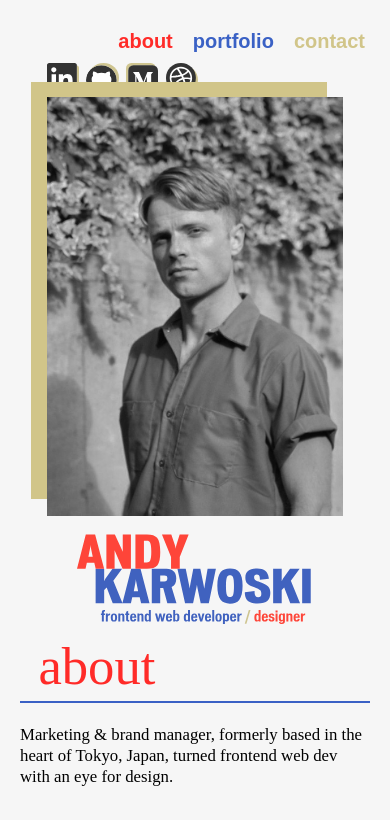
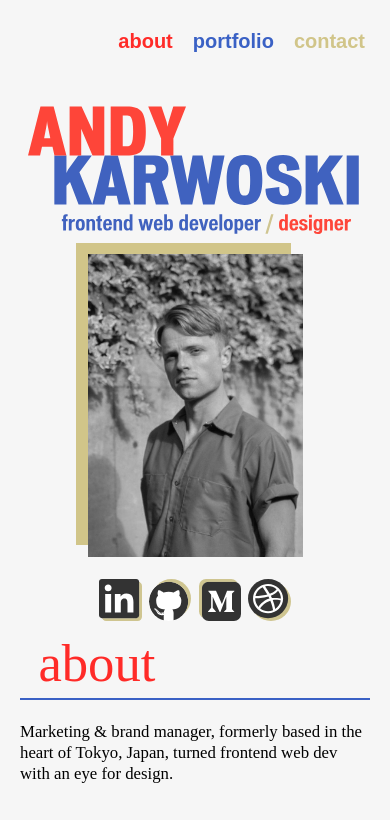
Before and after one commit to LovelyAndy/andykarwoski.com, a Vue app: page / in a window 390 px wide. Shown: the top 820 px of the page. Built offline with nearby package versions, Linux system fonts and the light colour scheme; a web font is replaced by a local one.

Commit message:
breakpoints update, hero section started

```diff
--- a/src/components/base-components/BaseLinks.vue
+++ b/src/components/base-components/BaseLinks.vue
@@ -1,16 +1,16 @@
 <template>
   <div class="component-wrapper">
     <div class="container">
-      <a href="https://www.linkedin.com/in/andrew-karwoski-b95689122/" target="_blank" class="icon"
+      <a href="https://www.linkedin.com/in/andrew-karwoski-b95689122/" target="_blank" class="_icon"
         ><img src="/svgs/linkedin.svg" alt="Linkedin Link"
       /></a>
-      <a href="https://github.com/LovelyAndy" target="_blank" class="icon"
+      <a href="https://github.com/LovelyAndy" target="_blank" class="_icon"
         ><img src="/svgs/github.svg" alt="Github Link"
       /></a>
-      <a href="https://medium.com/" target="_blank" class="icon"
+      <a href="https://medium.com/" target="_blank" class="_icon"
         ><img src="/svgs/medium.svg" alt="Medium Link"
       /></a>
-      <a href="#" target="_blank" class="icon"
+      <a href="#" target="_blank" class="_icon"
         ><img src="/svgs/dribbble.svg" alt="Dribbble Link"
       /></a>
     </div>
@@ -37,7 +37,7 @@ export default {
   flex-direction: row
 .container > * + *
   margin-left: .75em
-.icon
+._icon
+  width: clamp(3.1rem, 3.5667rem + 1.6667vw, 4.3rem)
   cursor: pointer
-  width: clamp(3.1rem, 2.5667rem + 1.6667vw, 4.3rem)
 </style>
--- a/src/components/base-components/ProfilePicPF.vue
+++ b/src/components/base-components/ProfilePicPF.vue
@@ -24,6 +24,8 @@ export default {
 @import '../../css/colors.sass'
 
 .component-wrapper
+  width: 100%
+  max-width: 21.5rem
 
 ._pic-wrapper
   position: relative
@@ -31,7 +33,7 @@ export default {
 ._pic
   position: relative
   z-index: 2
-  max-width: 100%
+  width: 100%
   filter: saturate(0%)
   cursor: pointer
   &:hover
@@ -71,6 +73,6 @@ export default {
 //     margin: 0
 //     max-width: 60%
 
-// // greater than large phone and smaller than desktop viewport
-// @include media('>=425', '<desktop')
+// // greater than large phone and smaller than laptop viewport
+// @include media('>=425', '<laptop')
 </style>
--- a/src/components/sections/Hero.vue
+++ b/src/components/sections/Hero.vue
@@ -1,13 +1,13 @@
 <template>
   <div class="section-outer hero">
-    <div class="section-inner">
-      <BaseLinks class="sns-links" />
-      <ProfilePicPF class="profile-pic" />
+    <div class="col center section-inner">
       <img
         src="svgs/main-sub-title.svg"
         alt="Andy Karwoski Frontend Web Dev / Designer"
-        class="main-title"
+        class="_main-title"
       />
+      <ProfilePicPF class="_profile-pic" />
+      <BaseLinks class="_sns-links" />
     </div>
   </div>
 </template>
@@ -33,20 +33,21 @@ export default {
 @import '../../css/breakpoints.scss'
 
 .hero
-  display: flex
-  justify-content: center
+  padding: 0
+  padding-top: 2em
 
-.main-title
-  padding: 0em 3em
+._main-title
+  padding: 0em 2.8em
   width: 100%
   // width: clamp(26rem, 50vw, 78rem)
   z-index: 2
 
-// .profile-pic
+._profile-pic
+  padding: 2em 0
 //   width: clamp(18rem, 20vw, 21rem)
 
-.sns-links
-  margin-top: 0em // CAREFUL WITH THIS!!!!!
+._sns-links
+  padding: 0
 
 @include media('<=phone')
   .hero
@@ -54,26 +55,20 @@ export default {
     flex-direction: column-reverse
     justify-content: space-around
     align-items: center
-    height: 90vh
     //border: 2px solid #ff9b85
 
 @include media('>=phone', '<=425px', 'retina2x')
   .hero
-    display: flex
-    flex-direction: column-reverse
-    justify-content: space-around
-    align-items: center
-    height: 70vh
-    // border: 2px solid #ae72a9
+    border: 2px solid #ae72a9
 
 @include media('>=425px', '<tablet')
   .hero
-    // border: 2px solid goldenrod
-@include media('>=tablet', '<desktop')
+    border: 2px solid goldenrod
+@include media('>=tablet', '<laptop')
   .hero
-    // border: 2px solid #a3c3d9
+    border: 2px solid #a3c3d9
 
-@include media('>=desktop')
+@include media('>=laptop')
   .hero
     // border: 2px solid green
 // .title-els
--- a/src/css/breakpoints.scss
+++ b/src/css/breakpoints.scss
@@ -1,8 +1,8 @@
 $breakpoints: (
-  'phone': 360px,
+  'phone': 375px,
   'tablet': 768px,
-  'desktop': 1366px,
-  'LGdesktop': 1920px,
+  'laptop': 1366px,
+  'desktop': 1920px,
 ) !default;
 
 ///
--- a/src/pages/Dev.vue
+++ b/src/pages/Dev.vue
@@ -96,9 +96,9 @@ export default {
   // &:before
   //   content: 'large phone viewport'
 
-@include media('>=tablet', '<desktop')
+@include media('>=tablet', '<laptop')
   .dev-page-wrapper
     background-color: #a3c3d9
   // &:before
-  //   content: 'greater than tab and smaller than desktop viewport'
+  //   content: 'greater than tab and smaller than laptop viewport'
 </style>
```
